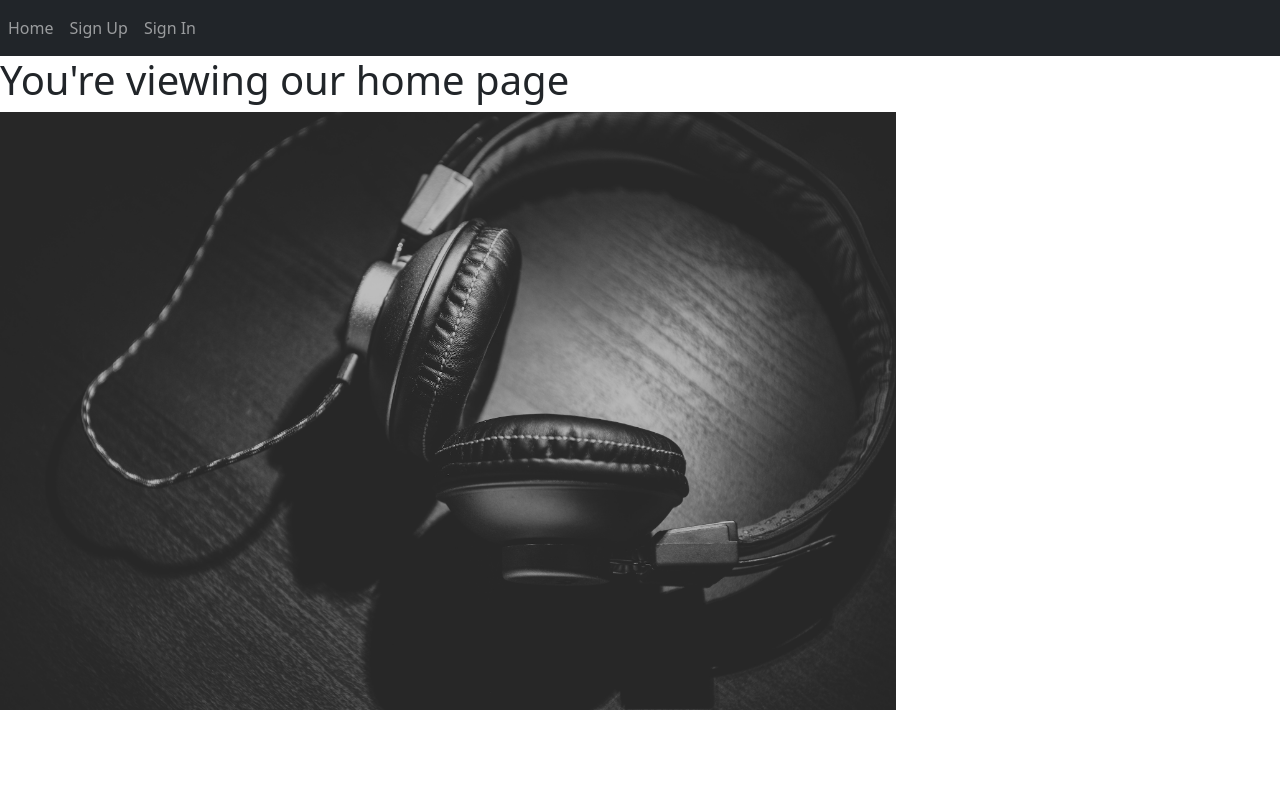
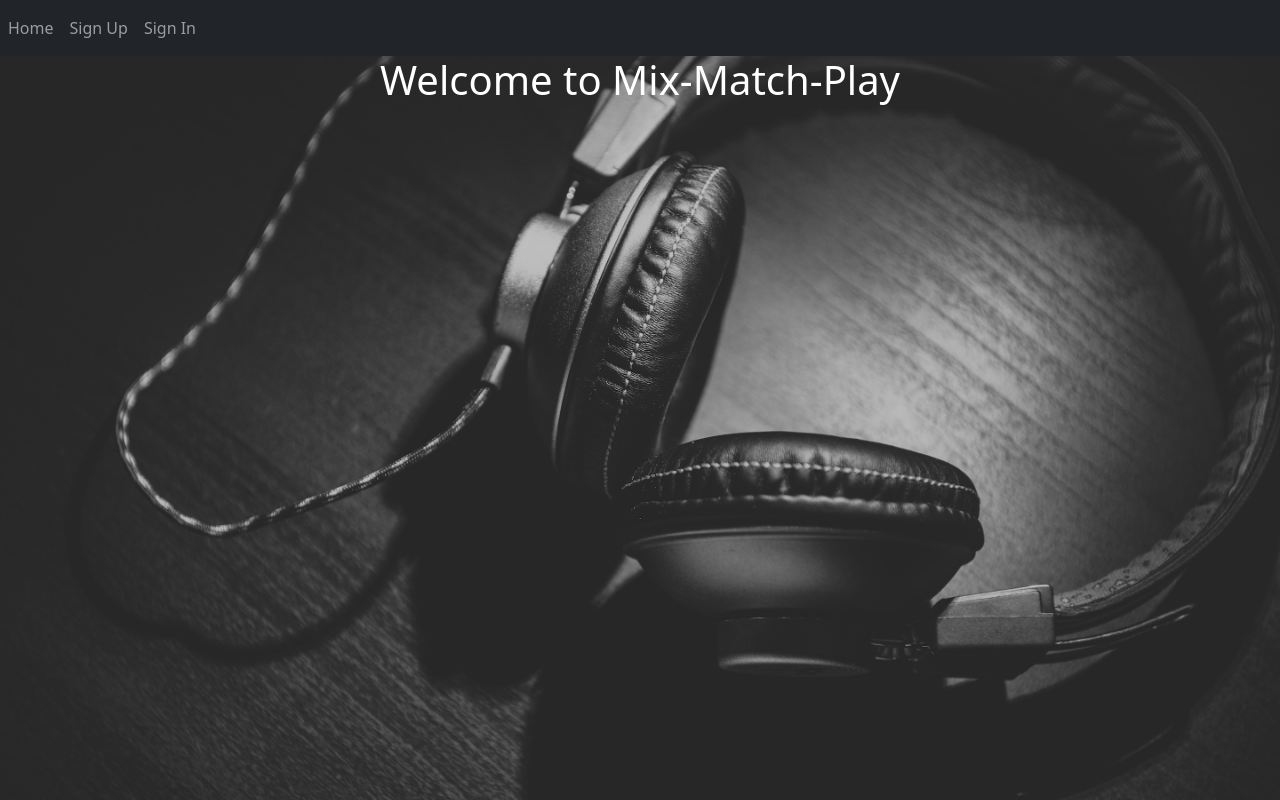
Before and after one commit to jcntambara15/MixMatchPlay, a Flask app: page / in a window 1280 px wide. Run offline with Flask 2, Linux system fonts and the light colour scheme; some libraries are stand-ins or nearby versions.

Commit message:
basic homepage layout will change later

```diff
--- a/templates/home.html
+++ b/templates/home.html
@@ -4,10 +4,20 @@
 <html>
 <head>
     <title></title>
+ <style>
+body  {
+  background-image: url("static/assets/img/headseat.jpeg");
+  background-repeat: no-repeat;
+  background-size: cover;
+}
+h1 {
+    text-align: center;
+    color: white;
+}
+</style>
 </head>
 <body>
-    <h1> You're viewing our home page </h1>
-    <img src="static/assets/img/headseat.jpeg" alt="Logo" style = "width:70%; height:20%;">
+    <h1> Welcome to Mix-Match-Play </h1>
 </body>
 </html>
 {% endblock content %}
```
